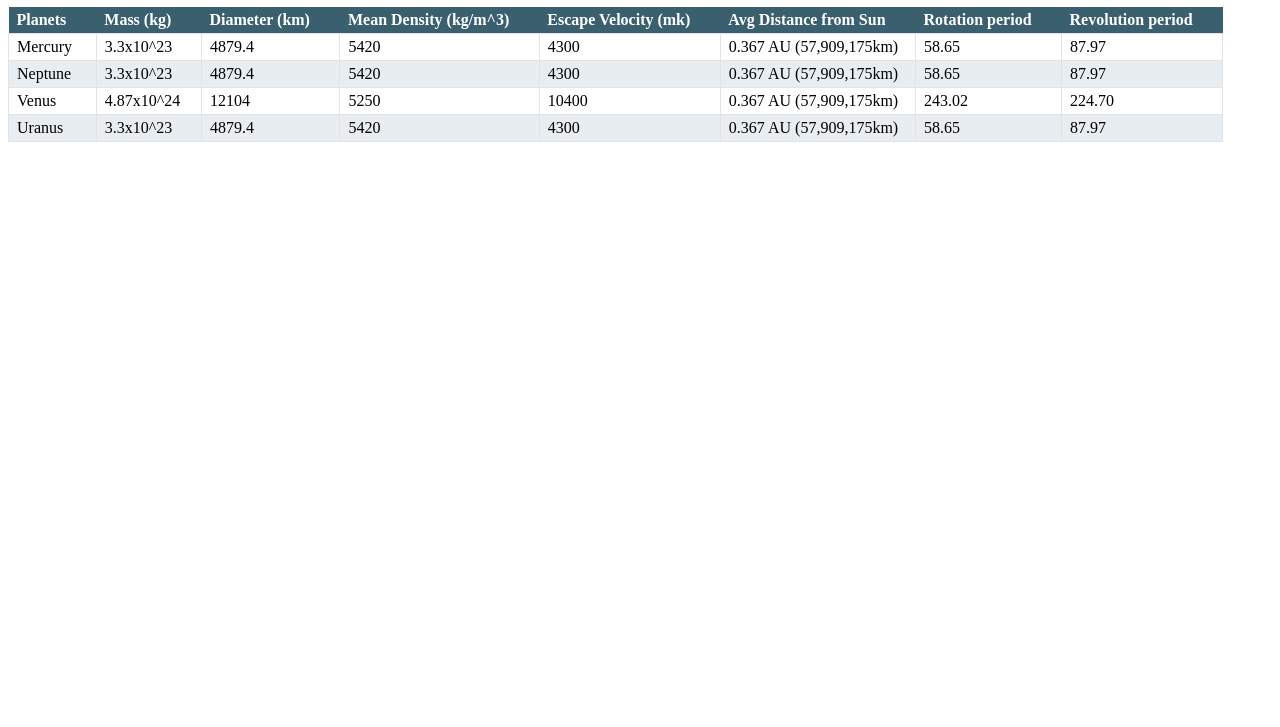
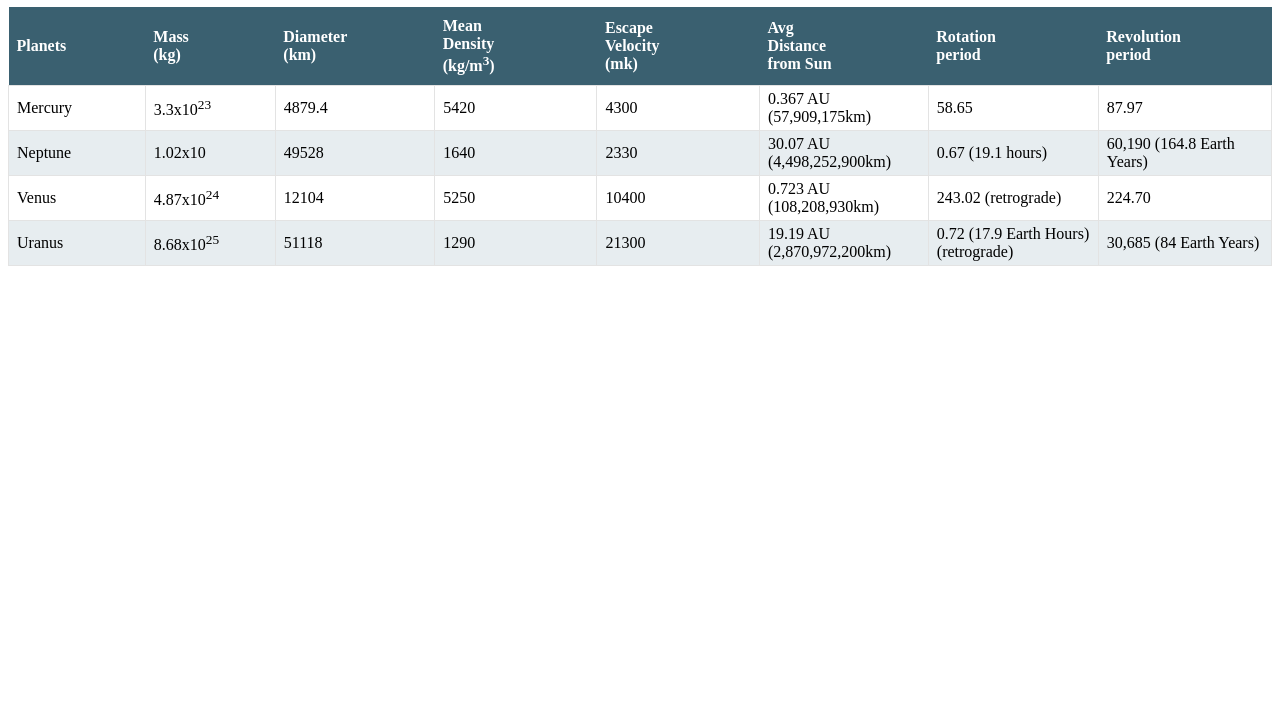
Before and after one commit to Lkhuon1/Production4, a plain HTML site: page index.html in a window 1280 px wide. Shown: the part 73-800 px from the top of the page. Drawn offline with Linux system fonts and the light colour scheme.

Commit message:
Populated Table with Data

```diff
--- a/index.html
+++ b/index.html
@@ -12,7 +12,7 @@
 			<th>Planets</th>
 			<th>Mass (kg)</th>
 			<th>Diameter (km)</th>
-			<th>Mean Density (kg/m^3)</th>
+			<th>Mean Density (kg/m<sup>3</sup>)</th>
 			<th>Escape Velocity (mk)</th>
 			<th>Avg Distance from Sun</th>
 			<th>Rotation period</th>
@@ -20,7 +20,7 @@
 		</tr>
 		<tr>
 			<td>Mercury</td>
-			<td>3.3x10^23</td>
+			<td>3.3x10<sup>23</sup></td>
 			<td>4879.4</td>
 			<td>5420</td>
 			<td>4300</td>
@@ -30,33 +30,32 @@
 		</tr>
 		<tr>
 			<td>Neptune</td>
-			<td>3.3x10^23</td>
-			<td>4879.4</td>
-			<td>5420</td>
-			<td>4300</td>
-			<td>0.367 AU (57,909,175km)</td>
-			<td>58.65</td>
-			<td>87.97</td>
+			<td>1.02x10<sup26</sup></td>
+			<td>49528</td>
+			<td>1640</td>
+			<td>2330</td>
+			<td>30.07 AU (4,498,252,900km)</td>
+			<td>0.67 (19.1 hours)</td>
+			<td>60,190 (164.8 Earth Years)</td>
 		</tr>
 		<tr>
 			<td>Venus</td>
-			<td>4.87x10^24</td>
+			<td>4.87x10<sup>24</sup></td>
 			<td>12104</td>
 			<td>5250</td>
 			<td>10400</td>
-			<td>0.367 AU (57,909,175km)</td>
-			<td>243.02</td>
+			<td>0.723 AU (108,208,930km)</td>
+			<td>243.02 (retrograde)</td>
 			<td>224.70</td>
 		</tr>
-			<tr>
 			<td>Uranus</td>
-			<td>3.3x10^23</td>
-			<td>4879.4</td>
-			<td>5420</td>
-			<td>4300</td>
-			<td>0.367 AU (57,909,175km)</td>
-			<td>58.65</td>
-			<td>87.97</td>
+			<td>8.68x10<sup>25</sup></td>
+			<td>51118</td>
+			<td>1290</td>
+			<td>21300</td>
+			<td>19.19 AU (2,870,972,200km)</td>
+			<td>0.72 (17.9 Earth Hours)(retrograde)</td>
+			<td>30,685 (84 Earth Years)</td>
 		</tr>
     </table>
 </body>
--- a/style.css
+++ b/style.css
@@ -1,4 +1,7 @@
 /* Style for the Table of Planets */
+h1 {
+	text-align: center;
+}
 table {
   border-collapse: collapse;
 }
@@ -6,7 +9,7 @@ table th {
   text-align: left;
   background-color: #3a6070;
   color:#FFF;
-  padding:4px 30px 4px 8px;
+  padding:10px 79px 10px 8px;
 }
 table td{
   border: 1px Solid #e3e3e3;
```
